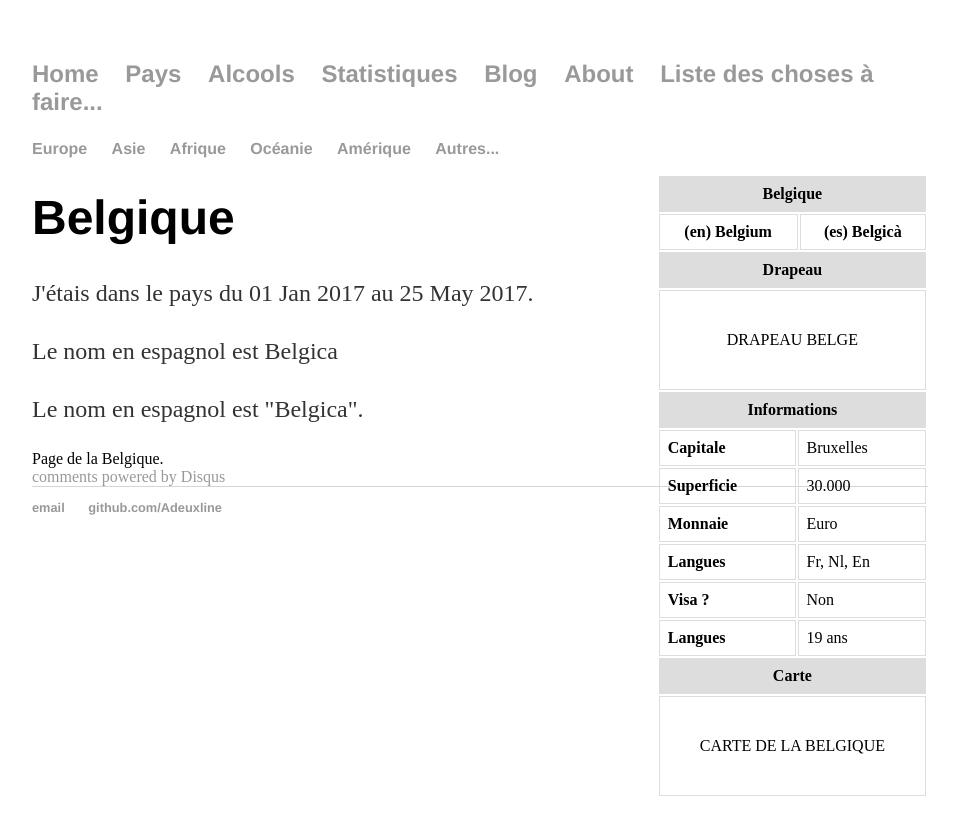
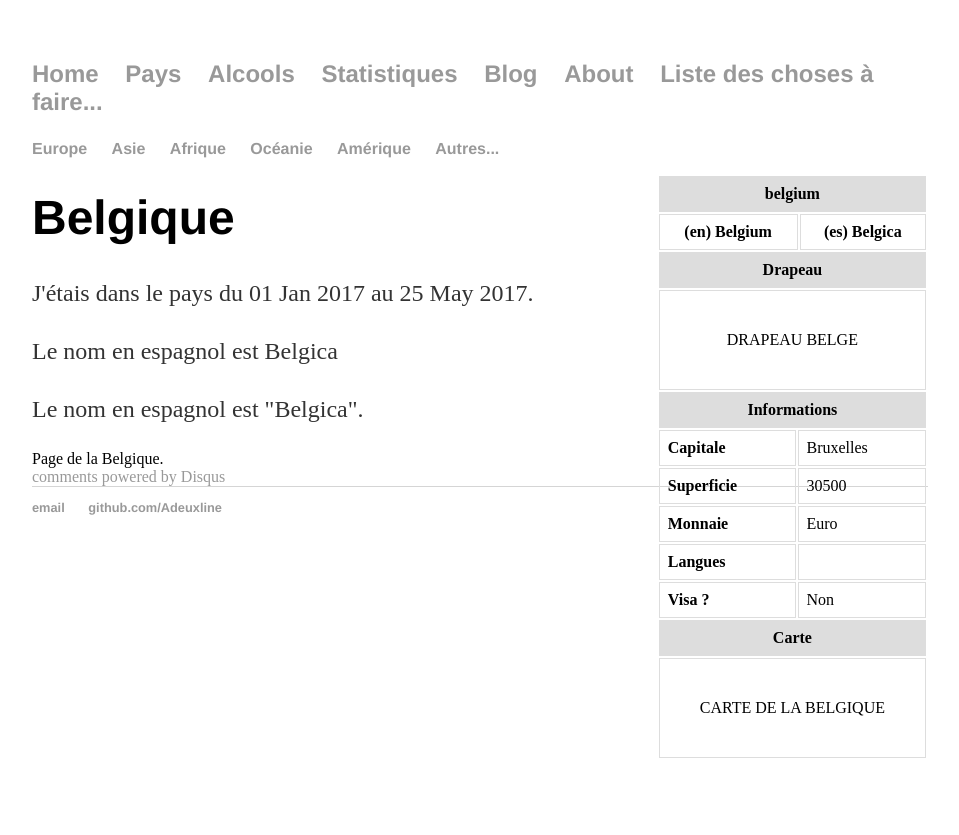
Before and after one commit to rlabe/adeuxline.github.io, a Jekyll site: the page built from _countries/belgium.html, in a window 1280 px wide. Shown: the top 835 px of the page, without its empty margins (160-1119 px from the left). Built offline with Jekyll 4.4.1, drawn with Linux system fonts in a browser that asks for light colours; comment, search, counter and statistics services are not loaded.

Commit message:
Update info_country.html

```diff
--- a/_includes/info_country.html
+++ b/_includes/info_country.html
@@ -1,11 +1,11 @@
 <div class="country" style=float:right>
   <table>
       <tr>
-          <th class="title" colspan="4">Belgique</th>
+          <th class="title" colspan="4">{{ page.title }}</th>
       </tr>
       <tr>
-        <th colspan="2" style="text-align:center;">(en) Belgium</th>
-        <th colspan="2" style="text-align:center;">(es) Belgicà</th>
+        <th colspan="2" style="text-align:center;">(en) {{ page.nameEn }}</th>
+        <th colspan="2" style="text-align:center;">(es) {{ page.nameEs }}</th>
       </tr>
       <tr>
       	<th class="title" colspan="4">Drapeau</th>
@@ -18,27 +18,23 @@
       </tr>
       <tr>
         <td><b>Capitale</b></td>
-        <td colspan="3">Bruxelles</td>
+        <td colspan="3">{{ page.capitale }}</td>
       </tr>
       <tr>
         <td><b>Superficie</b></td>
-        <td colspan="3">30.000</td>
+        <td colspan="3">{{ page.area }}</td>
       </tr>
       <tr>
         <td><b>Monnaie</b></td>
-        <td colspan="3">Euro</td>
+        <td colspan="3">{{ page.currency }}</td>
       </tr>
       <tr>
         <td><b>Langues</b></td>
-        <td colspan="3">Fr, Nl, En</td>
+        <td colspan="3">{{ page.languages}}</td>
       </tr>
       <tr>
         <td><b>Visa ?</b></td>
         <td colspan="3">Non</td>
-      </tr>
-      <tr>
-        <td><b>Langues</b></td>
-        <td colspan="3">19 ans</td>
       </tr>
       <tr>
         <th class="title" colspan="4">Carte</th>
```
